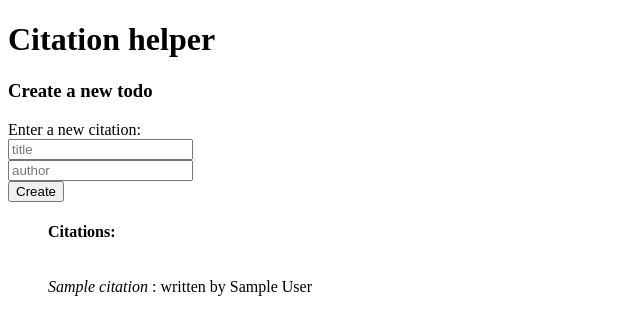
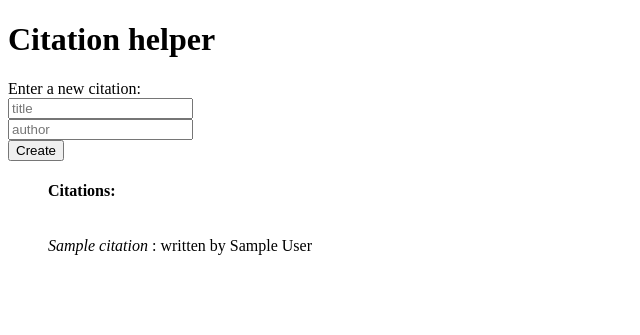
Before and after one commit to HackTastic5/miniprojekti, a Flask app: template src/templates/index.html in a window 1280 px wide. Shown: the top 335 px of the page, without its empty margins (0-640 px from the left). Run offline with Flask 3, Linux system fonts and the light colour scheme; the template is opened without the code that fills it: most values are stand-ins (such as "Sample title", 1, 10 or a date in 2020).

Commit message:
minor tweaks

```diff
--- a/src/templates/index.html
+++ b/src/templates/index.html
@@ -7,7 +7,7 @@ Citation app
 {% block body %}
 
 <h1>Citation helper</h1>
-<h3>Create a new todo</h3>
+
 {% with messages = get_flashed_messages() %}
 {% if messages %}
   <ul>
```
